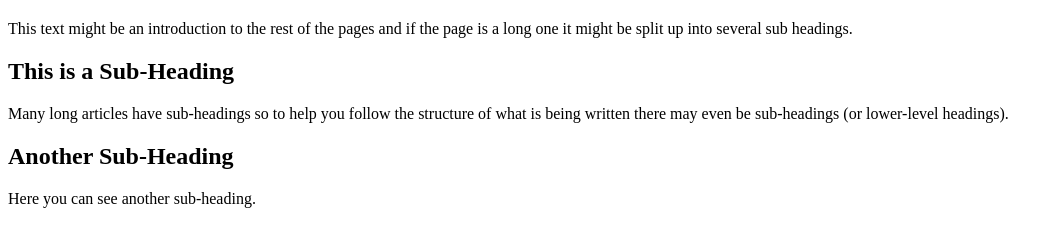
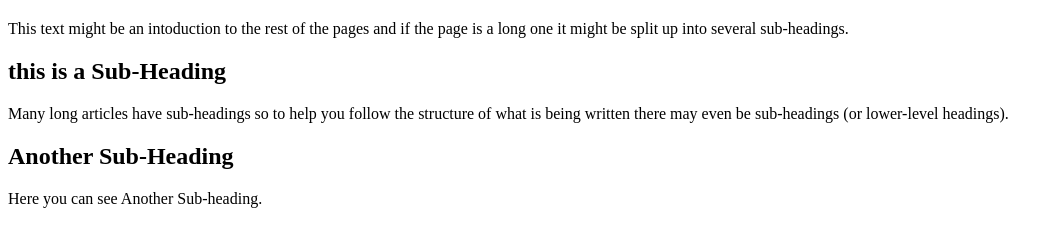
Before and after one commit to MuhammedAhmed297/first-web-dev, a plain HTML site: page index.html in a window 1280 px wide. Shown: the part 46-292 px from the top of the page, without its empty margins (0-1059 px from the left). Drawn offline with Linux system fonts and the light colour scheme.

Commit message:
this is my first Htlm File

```diff
--- a/index.html
+++ b/index.html
@@ -2,13 +2,13 @@
 
 <body>
     <h1> This is the Main Heading </h1>
-    <p> This text might be an introduction to the rest of the pages and if the page is a long one it might be split up
-        into several sub headings. </p>
-    <h2> This is a Sub-Heading </h2>
+    <p> This text might be an intoduction to the rest of the pages and if the page is a long one it might be split up
+        into several sub-headings. </p>
+    <h2> this is a Sub-Heading </h2>
     <p> Many long articles have sub-headings so to help you follow the structure of what is being written there may even
         be sub-headings (or lower-level headings). </p>
     <h2> Another Sub-Heading </h2>
-    <p> Here you can see another sub-heading. </p>
+    <p> Here you can see Another Sub-heading. </p>
 </body>
 
 </html>
```
Also changed, not shown: myfile.txt (renamed from myfile2.txt).
